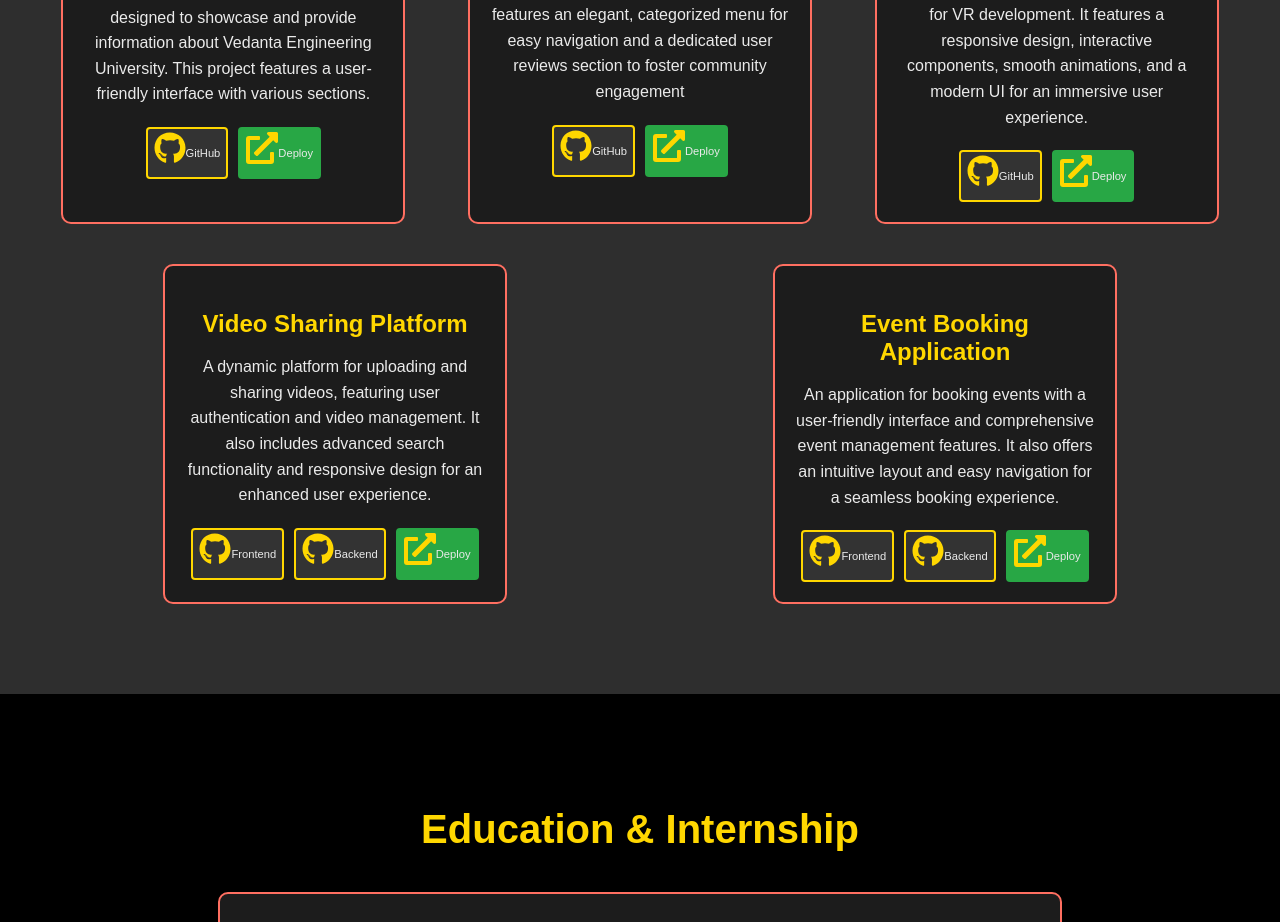
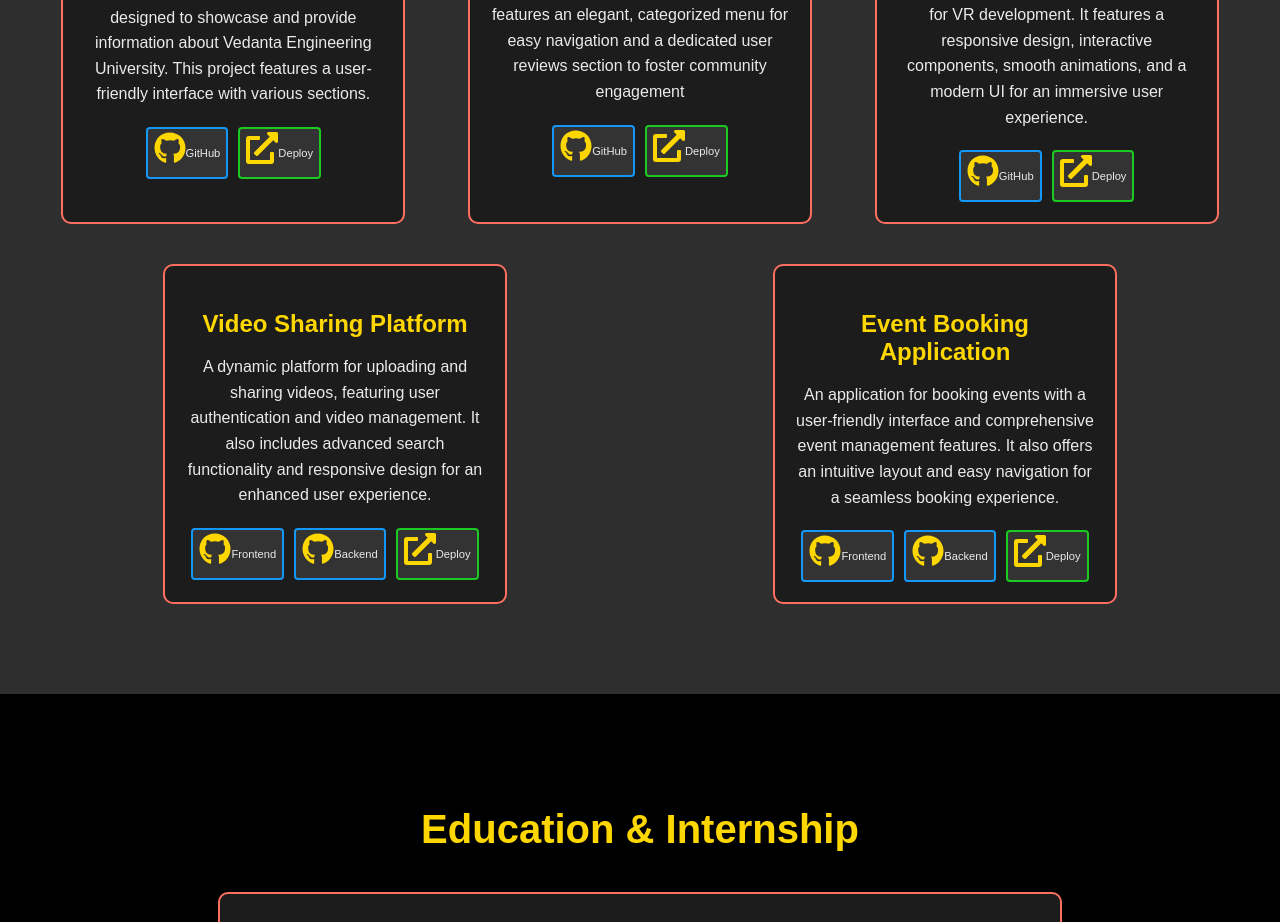
Before and after one commit to heyAnkit18/Modern-Portfolio-with-React-FramerMotion, a React (Create React App) app: page / in a window 1280 px wide. Shown: the part 2620-3542 px from the top of the page. Built offline with nearby package versions, Linux system fonts and the light colour scheme.

Commit message:
cleaning..

```diff
--- a/src/components/Projects.css
+++ b/src/components/Projects.css
@@ -80,23 +80,23 @@
 
 .github-btn {
   background-color: #333;
-  border: 2px solid #FFD700;
+  border: 2px solid #1597f5;
 }
 
 .github-btn:hover {
-  background-color: #FFD700;
+  background-color: #1c8ddd;
   color: #1C1C1C;
   transform: scale(1.05);
   box-shadow: 0 4px 8px rgba(0, 0, 0, 0.4);
 }
 
 .deploy-btn {
-  background-color: #28a745;
-  border: 2px solid #28a745;
+  background-color: #333;
+  border: 2px solid #1cc922;
 }
 
 .deploy-btn:hover {
-  background-color: #FFD700;
+  background-color: #1cc922;
   color: #1C1C1C;
   transform: scale(1.05);
   box-shadow: 0 4px 8px rgba(0, 0, 0, 0.4);
```
